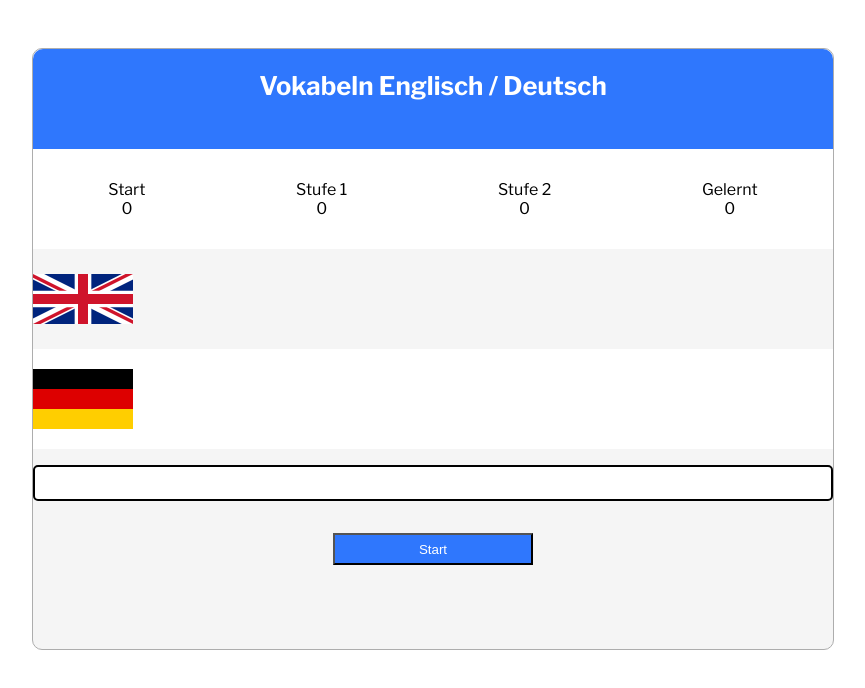
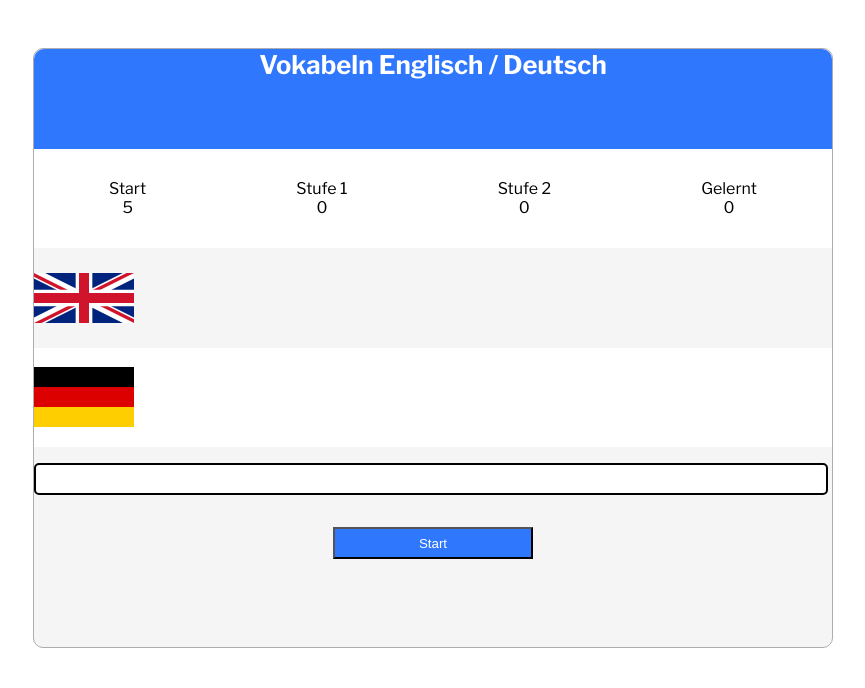
Before and after one commit to umud85/vokabeltrainer-react, a React (Create React App) app: page / in a window 1280 px wide. Shown: the top 688 px of the page, without its empty margins (207-1072 px from the left). Built offline with nearby package versions, Linux system fonts and the light colour scheme.

Commit message:
some steps working

```diff
--- a/src/components/App.css
+++ b/src/components/App.css
@@ -1,4 +1,4 @@
-. {
+* {
   margin: 0;
   padding: 0;
   box-sizing: border-box;
--- a/src/components/App.js
+++ b/src/components/App.js
@@ -9,12 +9,18 @@ import Vokabeln from "../vokabeln.csv"
 export default function App() {
 
   const [basis, setBasis] = useState([]);
+  const [learned, setLearned] = useState([]);
+  const [score, setScore] = useState({
+    basisScore: 5,
+    learnedScore: 0,
+  });
   const [currentVoc, setCurrentVoc] = useState("");
   const [gameStarted, setGameStarted] = useState(false);
   const [showSolution, setShowSolution] = useState(false);
-  const [learned, setLearned] = useState([]);
   const [inputValue, setInputValue] = useState("");
-  const [isCorrect, setIsCorrect] = useState(false);
+  const [targetLabel, setTargetLabel] = useState("");
+  const [result, setResult] = useState("")
+
 
   useEffect(() => {
     const getData = async () => {
@@ -55,10 +61,33 @@ export default function App() {
   const submitAnswer = (e) => {
     e.preventDefault();
     if (!showSolution) {
-      if (currentVoc[1].includes(inputValue)) {
-        setIsCorrect(!isCorrect);
+      setTargetLabel(currentVoc[1]);
+      if (inputValue && inputValue !== ";" && currentVoc[1].includes(inputValue)) {
+        setResult("korrekt");
+        if (score.learnedScore < 5) {
+          setScore(prevState => ({
+            ...prevState,
+            basisScore: prevState.basisScore - 1,
+            learnedScore: prevState.learnedScore + 1,
+          }))
+        }
+      } else {
+        setResult("falsch");
+        if (score.basisScore < 5) {
+                  setScore(prevState => ({
+          ...prevState,
+          basisScore: prevState.basisScore + 1,
+          learnedScore: prevState.learnedScore - 1,
+        }))
+        }
       }
+    } else {
+      setTargetLabel("");
+      setResult("");
+      setInputValue("");
+      choseNextVoc(basis);
     }
+    setShowSolution(!showSolution);
   }
 
   const handleChange = (e) => {
@@ -66,15 +95,13 @@ export default function App() {
   }
 
   return <Fragment>
-        {console.log(currentVoc)}
-
     <div className="container">
       <div className="box-title">
       <h2>Vokabeln Englisch / Deutsch</h2>
       </div>
-      <Score />
+      <Score stats={score} />
       <Source voc={currentVoc[0]} />
-      <Target gameStatus={gameStarted} feedback={isCorrect} />
+      <Target gameStatus={gameStarted} display={targetLabel} eval={result} />
       {
         gameStarted ? <Answer value={inputValue} handleChange={handleChange} handleClick={submitAnswer} currentV={currentVoc} message={"OK"} /> :
         <Answer value={inputValue} handleChange={handleChange} handleClick={startGame} currentV={currentVoc} message={"Start"} />
--- a/src/components/Score.js
+++ b/src/components/Score.js
@@ -1,12 +1,12 @@
 import React from "react";
 
-export default function Score() {
+export default function Score({ stats }) {
   return (
     <div className="score-box">
-      <div className="score-label">Start<br/><span className="score-value">0</span></div>
+      <div className="score-label">Start<br /><span id="basis-value">{ stats.basisScore }</span></div>
       <div className="score-label">Stufe 1<br/><span className="score-value">0</span></div>
       <div className="score-label">Stufe 2<br/><div className="score-value">0</div></div>
-      <div className="score-label">Gelernt<br/><div className="score-value">0</div></div>
+      <div className="score-label">Gelernt<br /><div id="learned-value">{ stats.learnedScore}</div></div>
     </div>
   )
 }
--- a/src/components/Target.js
+++ b/src/components/Target.js
@@ -4,7 +4,7 @@ import Image from "../img/DE.svg";
 export default function Target(props) {
   return <div className="target-box">
     <img className="flag-img" src={Image} />
-    <div className="target-label"></div>
-    {props.gameStatus ? props.feedback ? <div>korrekt</div> : <div>X</div> : <div></div>}
+    <div className="target-label">{props.display}</div>
+    <div className="result-label">{props.eval}</div>
   </div>
 }
```
